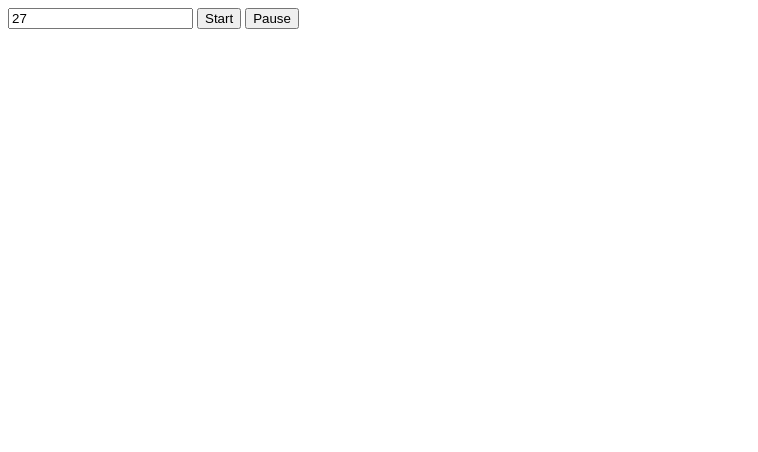
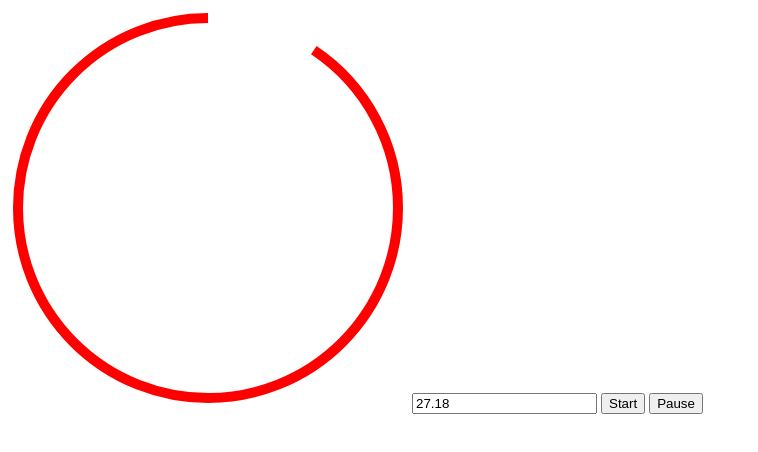
Before and after one commit to zach-bradley/Modern-Javascript-Bootcamp, a plain HTML site: page Projects/Timer/index.html in a window 1280 px wide. Both pictures are taken after a click on the button "Start". Shown: the whole page, without its empty margins (0-758 px from the left). Drawn offline with Linux system fonts and the light colour scheme.

Commit message:
Added svg circle to Timer Project

```diff
--- a/Projects/Timer/Timer.js
+++ b/Projects/Timer/Timer.js
@@ -14,10 +14,10 @@ class Timer {
   }
   start = () => {
     if (this.onStart) {
-      this.onStart();
+      this.onStart(this.timeRemaining);
     }
     this.tick();
-    this.interval = setInterval(this.tick, 1000);
+    this.interval = setInterval(this.tick, 20);
   };
 
   pause = () => {
@@ -31,9 +31,9 @@ class Timer {
         this.onComplete();
       }
     } else {
-      this.timeRemaining = this.timeRemaining - 1;
+      this.timeRemaining = this.timeRemaining - 0.02;
       if (this.onTick) {
-        this.onTick();
+        this.onTick(this.timeRemaining);
       }
     }
   };
@@ -43,6 +43,6 @@ class Timer {
   }
 
   set timeRemaining(time) {
-    this.durationInput.value = time;
+    this.durationInput.value = time.toFixed(2);
   }
 }
--- a/Projects/Timer/index.html
+++ b/Projects/Timer/index.html
@@ -4,6 +4,17 @@
   <title>Timer</title>
 </head>
 <body>
+  <svg height="400" width="400">
+    <circle
+     r="190"
+     cx="200"
+     cy="200"
+     fill="transparent"
+     stroke="red"
+     stroke-width="10"
+     transform="rotate(-90 200 200)"
+     />
+  </svg>
   <input id="duration" value="30" />
   <button id="start">Start</button>
   <button id="pause">Pause</button>
--- a/Projects/Timer/index.js
+++ b/Projects/Timer/index.js
@@ -1,13 +1,21 @@
 const durationInput = document.querySelector('#duration');
 const startButton = document.querySelector('#start');
 const pauseButton = document.querySelector('#pause');
+const circle = document.querySelector('circle');
 
+const perimeter = circle.getAttribute('r') * 2 * Math.PI;
+circle.setAttribute("stroke-dasharray", perimeter);
+
+let duration;
 const timer = new Timer(durationInput, startButton, pauseButton, {
-  onStart() {
-    console.log("Timer started");
+  onStart(totalDuration) {
+    duration = totalDuration;
   },
-  onTick() {
-    console.log('Timer just ticked down');
+  onTick(timeRemaining) {
+    circle.setAttribute('stroke-dashoffset',
+      perimeter * timeRemaining / duration - perimeter
+    );
+
   },
   onComplete() {
     console.log('Timer is done');
```
